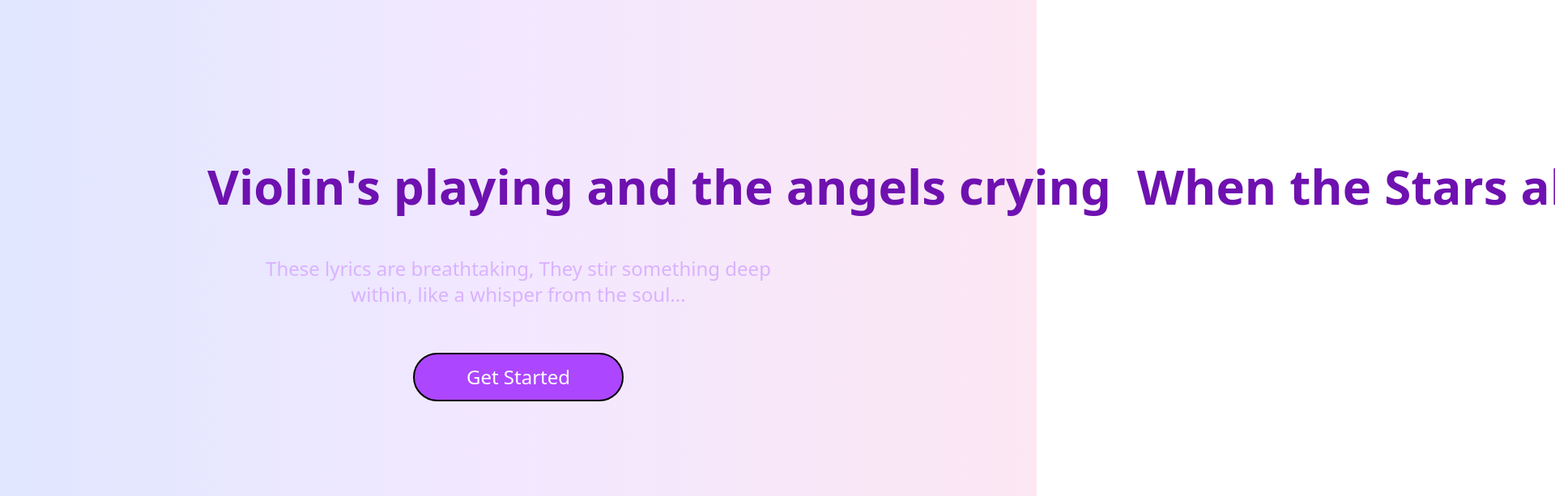
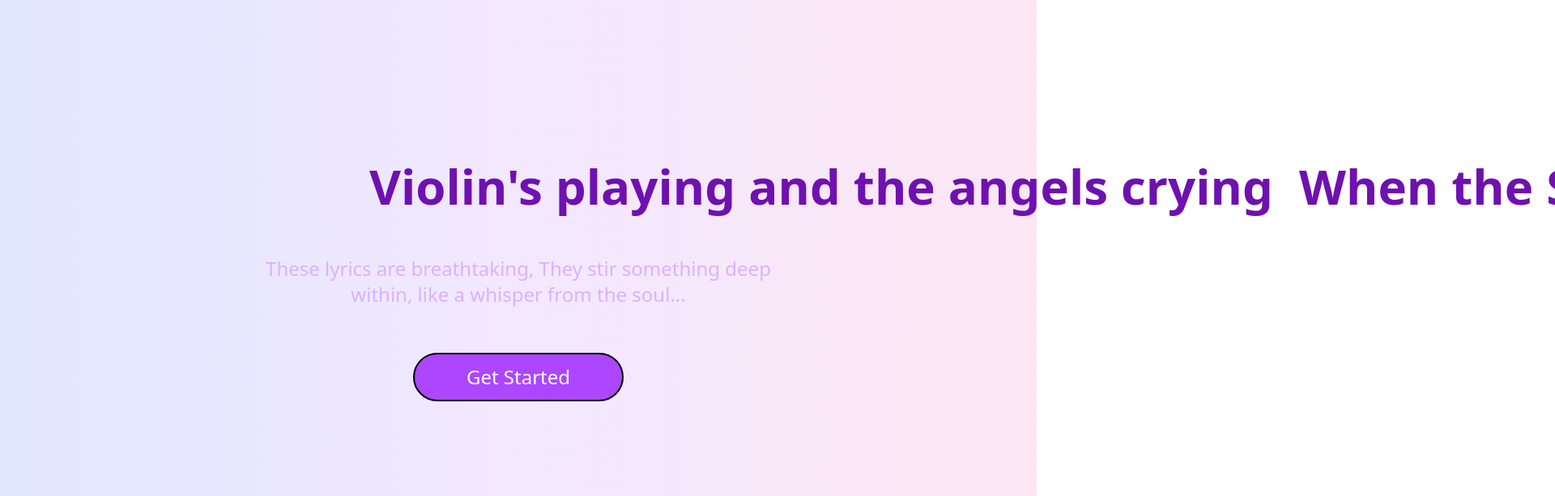
Before and after one commit to garimakumari44/asong, a Next.js app: page / in a window 1280 px wide. Shown: the part 484-1097 px from the top of the page at 81% size, 1920 px wide, since content can reach past the window. Built offline with nearby package versions, Linux system fonts and the light colour scheme.

Commit message:
Fixing redirect 6

```diff
--- a/src/app/components/ui/hero/Hero.tsx
+++ b/src/app/components/ui/hero/Hero.tsx
@@ -32,7 +32,7 @@
         <Image src={"/logo.png"} width={300} alt="logo" height={300} />
       </motion.div>
 
-      <p ref={element} className="text-6xl text-purple-800 mt-50 font-bold pr-50">
+      <p ref={element} className="text-6xl text-purple-800 mt-50 font-bold px-50">
         {words.map((word, i) => {
           const start = i / words.length;
           const end = start + 1 / words.length;
@@ -74,7 +74,7 @@
 const Word: React.FC<WordProps> = ({ children, range, progress }) => {
   const opacity = useTransform(progress, range, [0, 1]);
   return (
-    <motion.span className="p-2" style={{ opacity }}>
+    <motion.span className=" p-2" style={{ opacity }}>
       {children}
     </motion.span>
   );
```
